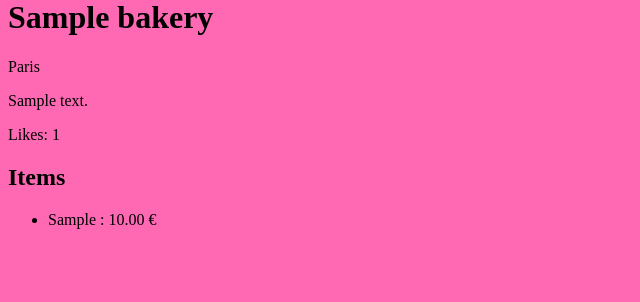
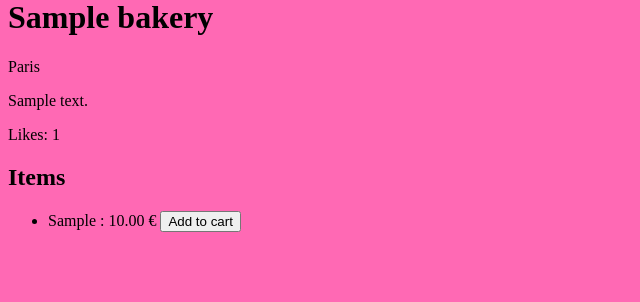
Before and after one commit to mathieuc22/capstone, a Django app: page /bakeries/1 in a window 1280 px wide. Shown: the part 138-440 px from the top of the page, without its empty margins (0-640 px from the left). Run offline with Django 3.2, Linux system fonts and the light colour scheme; tables that the repository leaves empty hold one stand-in row (values such as "Sample post").

Commit message:
Implement addToCart functionnality

```diff
--- a/capstone/boulange/static/boulange/main.js
+++ b/capstone/boulange/static/boulange/main.js
@@ -7,10 +7,18 @@ document.addEventListener('DOMContentLoaded', function() {
   // Sélection des fonctions à exécuter en fonction de la page courante
   if (page.includes("bakeries")) {
     // Prevent submit on form and call the add API
-    document.querySelector('#pastry-form').addEventListener('submit', add_pastry);
-    // Prevent submit on form and call the delete API
-    document.querySelectorAll('.delete-pastry').forEach(form => { form.addEventListener('click', (event) => delete_pastry(event)) });
-    document.querySelector('#id_price').addEventListener('change', (event) => { event.target.value = Number(event.target.value).toFixed(2) })
+    const pastryForm = document.querySelector('#pastry-form')
+    if (pastryForm) {
+      pastryForm.addEventListener('submit', add_pastry);
+      document.querySelector('#id_price').addEventListener('change', (event) => { event.target.value = Number(event.target.value).toFixed(2) })
+      // Call the delete API
+      document.querySelectorAll('.delete-pastry').forEach(form => { form.addEventListener('click', (event) => delete_pastry(event)) });
+    }
+    // Call the add to cart API
+    const addToCartButton = document.querySelectorAll('.addToCart-pastry')
+    if (addToCartButton) {
+      addToCartButton.forEach(form => { form.addEventListener('click', (event) => addToCart_pastry(event)) });
+    }
   }
 });
 
@@ -70,5 +78,29 @@ function delete_pastry(event) {
       deleteItem.parentElement.remove();
   });
 
+}
+
+function addToCart_pastry(event) {
+
+  // prevent the refresh due to form submission
+  event.preventDefault();
+  const id = event.target.id.split('addToCart-')[1]
+  console.log(id)
+
+  fetch('/cart', {
+    method: 'POST',
+    headers: {
+      Accept: "application/json",
+      "Content-Type": "application/json",
+    },
+    body: JSON.stringify({
+      pastry: id
+    })
+  })
+  .then(response => response.json())
+  .then(result => {
+      // Print result
+      console.log(result);
+  });
 
 }
--- a/capstone/boulange/templates/boulange/bakery.html
+++ b/capstone/boulange/templates/boulange/bakery.html
@@ -31,6 +31,7 @@
             {% if request.user == bakery.creator %}
             <button type="button" class="delete-pastry" id="delete-{{ pastry.pastry_id }}">Delete</button>
             {% endif %}
+            <button type="button" class="addToCart-pastry" id="addToCart-{{ pastry.pastry_id }}">Add to cart</button>
         </li>
         {% endfor %}
     </ul>
--- a/capstone/boulange/templates/boulange/layout.html
+++ b/capstone/boulange/templates/boulange/layout.html
@@ -19,7 +19,7 @@
         <a class="nav-link" href="{% url 'bakery_new' %}">Add a bakery</a>
       </li>
       <li class="nav-item">
-        <a class="nav-link" href="{% url 'cart' user_id=user.id %}">Cart</a>
+        <a class="nav-link" href="{% url 'cart' %}">Cart</a>
       </li>
       <li class="nav-item">
         <a class="nav-link" href="{% url 'logout' %}">Log Out</a>
--- a/capstone/boulange/urls.py
+++ b/capstone/boulange/urls.py
@@ -9,7 +9,9 @@ urlpatterns = [
     path("bakeries/delete/<int:bakery_id>", views.bakery_delete, name="bakery_delete"),
     path("pastries/delete/<uuid:pastry_id>", views.pastry_delete, name="pastry_delete"),
     path("bakeries/edit/<int:bakery_id>", views.bakery_edit, name="bakery_edit"),
-    path("cart/<int:user_id>", views.cart, name="cart"),
+
+    path("cart", views.cart, name="cart"),
+
     path("login", views.login_view, name="login"),
     path("logout", views.logout_view, name="logout"),
     path("register", views.register, name="register"),
--- a/capstone/boulange/views.py
+++ b/capstone/boulange/views.py
@@ -160,12 +160,34 @@ def pastry_delete(request, pastry_id):
     pastry.delete()
     return JsonResponse({"message": "Item deleted"})
 
+@csrf_exempt
 @login_required
-def cart(request, user_id):
-    # Query all the lines
-    cart_items = Cart.objects.filter(user=user_id)
-    if cart_items:
-        context = {'cart_items': cart_items}
+def cart(request):
+    if request.method == "POST":
+        # Get contents
+        data = json.loads(request.body)
+        pastryId = data.get("pastry")
+        # Check if cart line already exist, if yes update quantity
+        cart_item = Cart.objects.filter(user=request.user, pastry_id=pastryId).first()
+        if cart_item:
+            cart_item.quantity = cart_item.quantity + 1
+            cart_item.save()
+            return JsonResponse({"message": f'Quantity updated for {cart_item.pastry}'})
+        else:
+            pastry = Pastry.objects.get(pk=pastryId)
+            user = User.objects.get(username=request.user)
+            newItem = Cart(
+                user=user,
+                pastry=pastry,
+                quantity=1
+            )
+            newItem.save()
+            return JsonResponse({"message": f'Added {newItem} to cart'})
     else:
-        context = {'message': 'Pas de produit dans le panier'}
-    return render(request, "boulange/cart.html", context)
+        # Query all the lines
+        cart_items = Cart.objects.filter(user=request.user)
+        if cart_items:
+            context = {'cart_items': cart_items}
+        else:
+            context = {'message': 'Pas de produit dans le panier'}
+        return render(request, "boulange/cart.html", context)
```
